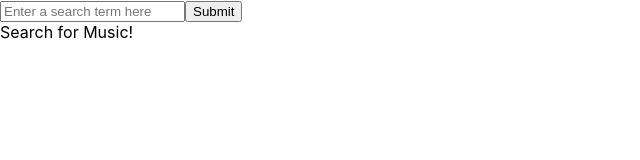
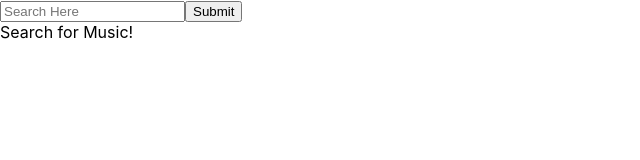
Before and after one commit to ngard1234/music_library, a React (Create React App) app: page / in a window 1280 px wide. Shown: the top 160 px of the page, without its empty margins (0-640 px from the left). Built offline with nearby package versions, Linux system fonts and the light colour scheme.

Commit message:
Completed With Context exercise

```diff
--- a/src/App.js
+++ b/src/App.js
@@ -1,6 +1,8 @@
-import { useEffect, useState } from 'react'
+import { useEffect, useState, useRef } from 'react'
 import Gallery from './components/Gallery'
 import SearchBar from './components/SearchBar'
+import { DataContext } from './context/DataContext'
+import { SearchContext } from './context/SearchContext'
 
 
 
@@ -8,14 +10,15 @@ const App = () => {
   let [search, setSearch] = useState('')
   let [message, setMessage] = useState('Search for Music!')
   let [data, setData] = useState([])
+  let searchInput = useRef('')
 
   const API_URL = 'https://itunes.apple.com/search?term='
 
-  useEffect(() => {
-      if(search) {
+  const handleSearch = (e, term) => {
+    e.preventDefault()
           const fetchData = async () => {
-              document.title = `${search} music`
-              const response = await fetch(API_URL + search)
+              document.title = `${term} music`
+              const response = await fetch(API_URL + term)
               const resData = await response.json()
               if (resData.results.length > 0) {
                   return setData(resData.results)
@@ -25,20 +28,28 @@ const App = () => {
           }
           fetchData()
       }
-  }, [search])
 
-  const handleSearch = (e, term) => {
-      e.preventDefault()
-      setSearch(term)
-  }
 
-  return (
-      <div>
-          <SearchBar handleSearch={handleSearch} />
-          {message}
-          <Gallery data={data} />
-      </div>
-  )
+  //const handleSearch = (e, term) => {
+  //    e.preventDefault()
+  //    setSearch(term)
+  //}
+
+
+    return (
+        <div className="App">
+            <SearchContext.Provider value={{
+                term: searchInput,
+                handleSearch: handleSearch
+            }}>
+                <SearchBar />
+            </SearchContext.Provider>
+            {message}
+            <DataContext.Provider value={data} >
+                <Gallery />
+            </DataContext.Provider>
+        </div>
+    )
 }
 
 export default App
--- a/src/components/Gallery.js
+++ b/src/components/Gallery.js
@@ -1,19 +1,23 @@
+import { useContext } from 'react'
+import { DataContext } from '../context/DataContext'
 import GalleryItem from './GalleryItem'
 
-function Gallery(props){
+const Gallery = () => {
+    const data = useContext(DataContext)
 
-    const display = props.data.map((item, index) => {
+    const display = data.map((item, index) => {
         return (
-            <GalleryItem item={item} key={index} />
+            <GalleryItem key={index} item={item} />
         )
     })
 
     return (
         <div>
-        {display}
+            {display}
         </div>
     )
 }
 
 
+
 export default Gallery
--- a/src/components/SearchBar.js
+++ b/src/components/SearchBar.js
@@ -1,20 +1,33 @@
+import { useContext } from 'react'
+import { SearchContext } from '../context/SearchContext'
 
-import { useState } from 'react'
-
-function SearchBar(props){
-    let [searchTerm, setSearchTerm] = useState('')
+function SearchBar() {
+    const {term, handleSearch} = useContext(SearchContext)
 
     return (
-        <form onSubmit={(e) => props.handleSearch(e, searchTerm)}>
-
-            <input type="text" placeholder="Enter a search term here"
-            onChange={(e) => setSearchTerm(e.target.value)} />
-
-            <input type="submit" />
-
+        <form>
+            <input ref={term} type="text" placeholder="Search Here" />
+            <button onClick={(e) => handleSearch(e, term.current.value)}>Submit</button>
         </form>
     )
 }
 
+//import { useState } from 'react'
+
+//function SearchBar(props){
+//    let [searchTerm, setSearchTerm] = useState('')
+
+//    return (
+//        <form onSubmit={(e) => props.handleSearch(e, searchTerm)}>
+
+//            <input type="text" placeholder="Enter a search term here"
+//            onChange={(e) => setSearchTerm(e.target.value)} />
+
+//            <input type="submit" />
+
+//        </form>
+//    )
+//}
+
 
 export default SearchBar
--- /dev/null
+++ b/src/context/DataContext.js
@@ -0,0 +1,3 @@
+import { createContext } from 'react'
+
+export const DataContext = createContext([])
--- /dev/null
+++ b/src/context/SearchContext.js
@@ -0,0 +1,6 @@
+import {createContext} from 'react'
+
+export const SearchContext = createContext({
+    term: '',
+    handleSearch: () => {}
+})
```
